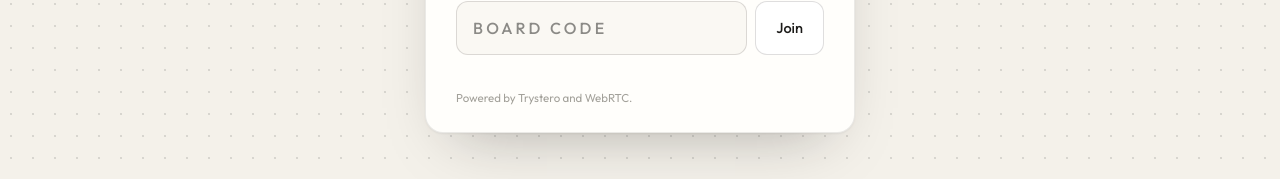
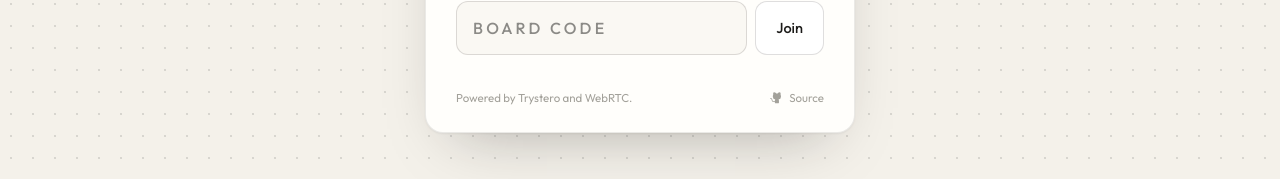
Before and after one commit to niranjan94/slate, a Next.js app: page / in a window 1280 px wide. Shown: the part 469-648 px from the top of the page. Built offline with nearby package versions, Linux system fonts and the light colour scheme; no server answers.

Commit message:
feat(lobby): link the source repository

```diff
--- a/src/components/lobby.tsx
+++ b/src/components/lobby.tsx
@@ -1,6 +1,6 @@
 "use client";
 
-import { ArrowElbowDownLeft } from "@phosphor-icons/react";
+import { ArrowElbowDownLeft, GithubLogo } from "@phosphor-icons/react";
 import { useRouter } from "next/navigation";
 import { useCallback, useEffect, useState } from "react";
 import {
@@ -109,9 +109,18 @@ export function Lobby() {
 
         <p className="mt-[18px] h-4 text-[13px] text-peer">{error}</p>
 
-        <p className="text-[11.5px] text-ink-ghost">
-          Powered by Trystero and WebRTC.
-        </p>
+        <div className="flex items-center justify-between gap-3 text-[11.5px] text-ink-ghost">
+          <span>Powered by Trystero and WebRTC.</span>
+          <a
+            href="https://github.com/niranjan94/slate"
+            target="_blank"
+            rel="noreferrer"
+            className="flex items-center gap-1.5 transition-colors hover:text-ink-muted"
+          >
+            <GithubLogo size={13} weight="fill" aria-hidden />
+            <span>Source</span>
+          </a>
+        </div>
       </div>
     </div>
   );
```
Also changed, not shown: 1 other file (tests, documents, lock files or other folders).
